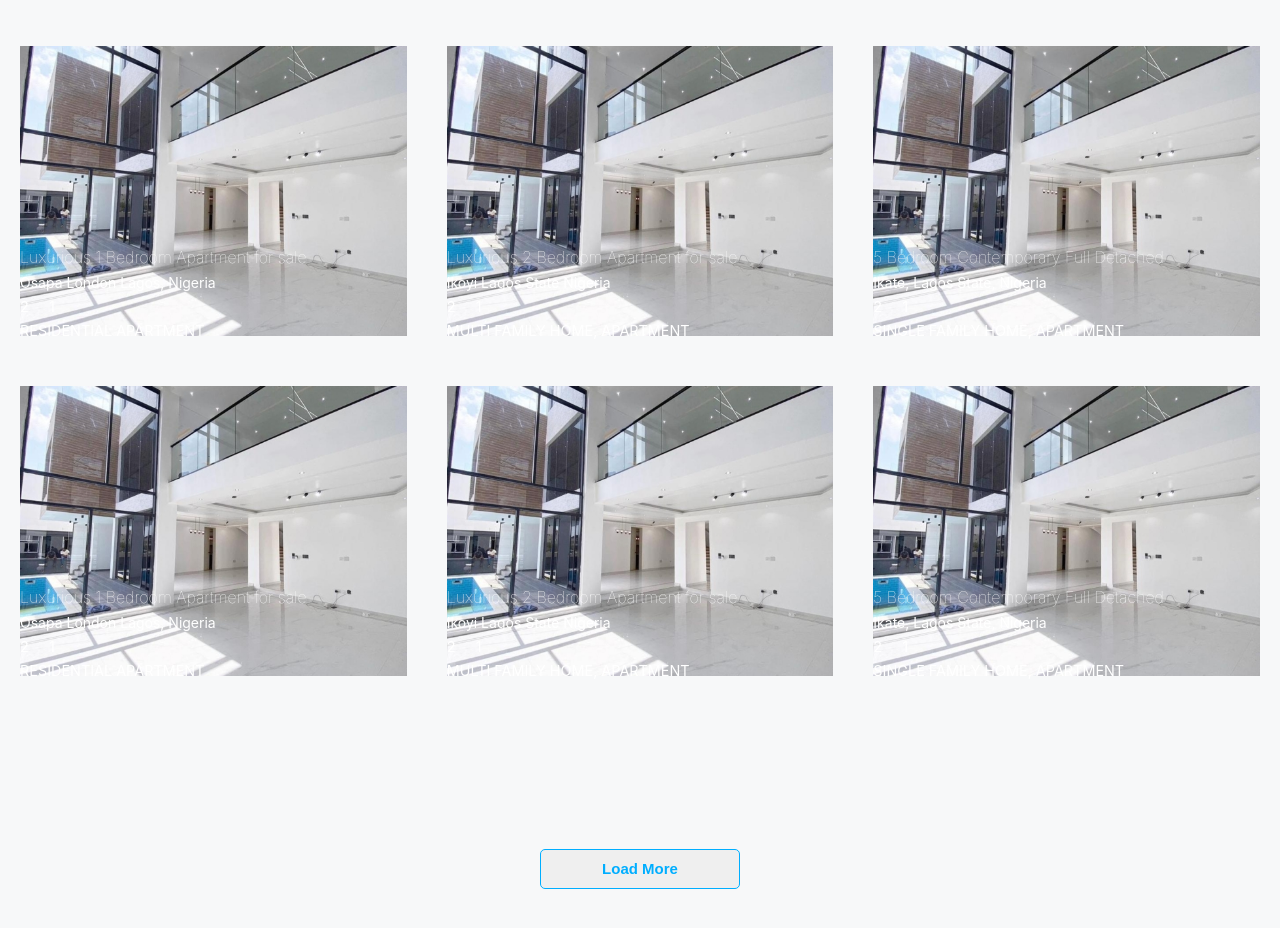
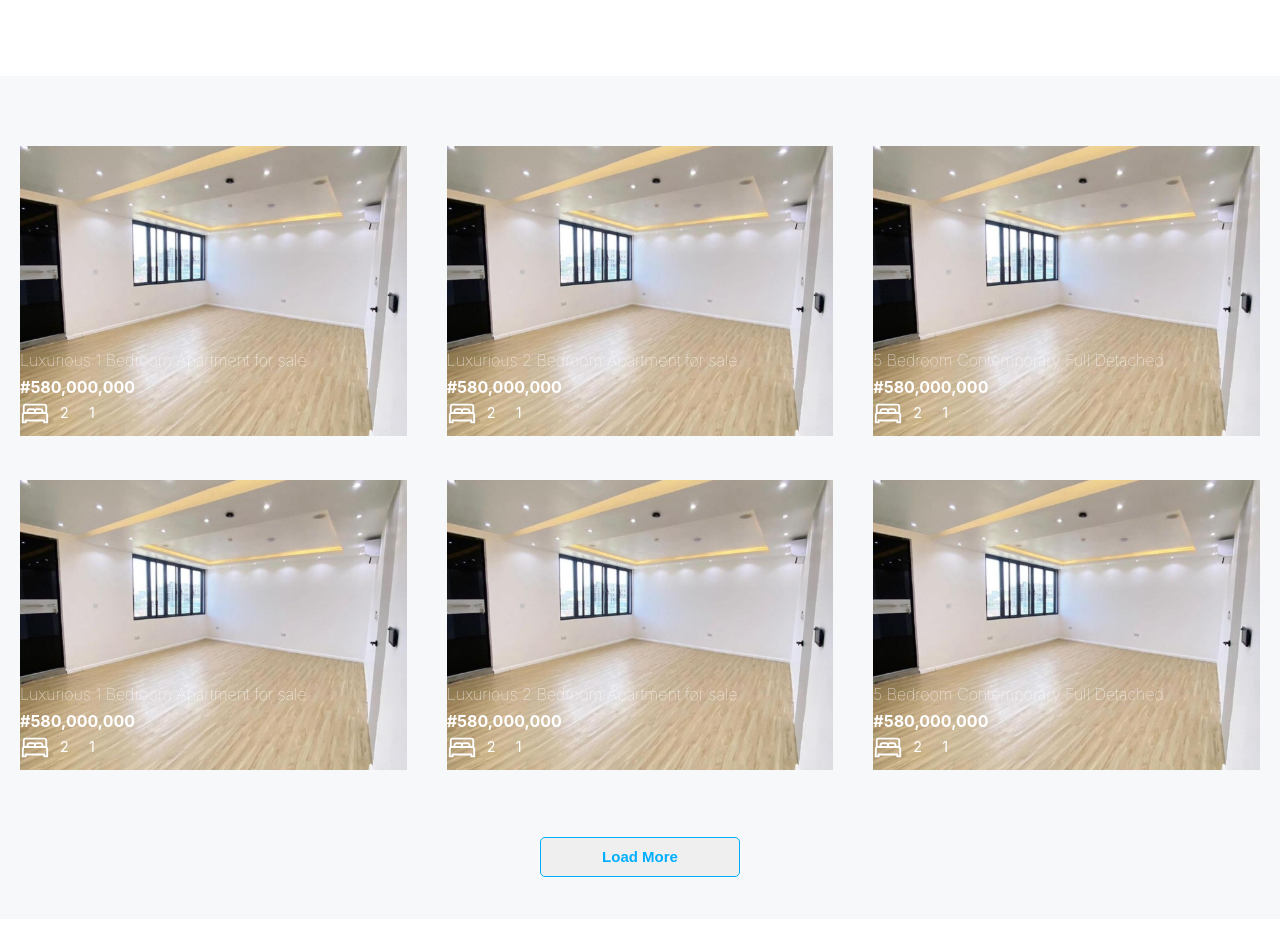
Before and after one commit to SudoSantos/joy-peace-realty, a React (Create React App) app: page / in a window 1280 px wide. Shown: the part 3760-4688 px from the top of the page. Built offline with nearby package versions, Linux system fonts and the light colour scheme.

Commit message:
modified finest section

```diff
--- a/src/components/Finest/Finest.css
+++ b/src/components/Finest/Finest.css
@@ -0,0 +1,6 @@
+.holder{
+    color: white;
+    /* border: 1px solid black; */
+    position: absolute;
+    top: 65%;
+}
--- a/src/components/Finest/Finest.jsx
+++ b/src/components/Finest/Finest.jsx
@@ -1,20 +1,71 @@
 import React from 'react'
-import image from '../../assets/FeaturedPimages/house2.jpg';
+import image from '../../assets/FeaturedPimages/house5.jpg';
 import '../FeaturedP/FeaturedP.css';
+import { LiaBedSolid } from "react-icons/lia";
+import './Finest.css';
 
 function Finest() {
   return (
-    <section style={{backgroundColor: '#f7f8f9', transform: 'translateY(-100px)'}}>
+    <section style={{backgroundColor: '#f7f8f9'}}>
 
         <section className="images-br">
 
         <div className="col">
             <img src={image}  alt=''/>
-            <div style={{transform: 'translateY(-100px)', color: 'white'}}>
+            <div className='holder'>
             <h4>Luxurious 1 Bedroom Apartment for sale</h4>
-            <p className="location">Osapa London Lagos, Nigeria</p>
+            <b className="location">#580,000,000</b>
+            <div style={{display:'flex', alignItems:'center', gap:'10px'}}>
+            <LiaBedSolid className="bedIcon" />
             <p className="num">2 &nbsp; &nbsp; 1</p>
-            <p className="num">RESIDENTIAL APARTMENT</p>
+            </div>
+
+            </div>
+        </div>
+
+
+        <div className="col">
+          <img src={image} alt='' />
+          <div className='holder'>
+            <h4>Luxurious 2 Bedroom Apartment for sale</h4>
+            <b className="location">#580,000,000</b>
+            <div style={{display:'flex', alignItems:'center', gap:'10px'}}>
+            <LiaBedSolid className="bedIcon" />
+            <p className="num">2 &nbsp; &nbsp; 1</p>
+            </div>
+
+          </div>
+        </div>
+
+
+        <div className="col">
+          <img src={image} alt='' />
+          <div className='holder'>
+            <h4>5 Bedroom Contemporary Full Detached</h4>
+            <b className="location">#580,000,000</b>
+            <div style={{display:'flex', alignItems:'center', gap:'10px'}}>
+            <LiaBedSolid className="bedIcon" />
+            <p className="num">2 &nbsp; &nbsp; 1</p>
+            </div>
+
+          </div>
+
+        </div>
+
+      </section>
+
+      <section className="images-br" style={{transform: 'translateY(-50px)'}}>
+
+        <div className="col">
+            <img src={image} alt='' />
+            <div className='holder'>
+              <h4>Luxurious 1 Bedroom Apartment for sale</h4>
+              <b className="location">#580,000,000</b>
+              <div style={{display:'flex', alignItems:'center', gap:'10px'}}>
+            <LiaBedSolid className="bedIcon" />
+            <p className="num">2 &nbsp; &nbsp; 1</p>
+            </div>
+
             </div>
 
         </div>
@@ -22,66 +73,34 @@ function Finest() {
 
         <div className="col">
           <img src={image} alt='' />
-          <div style={{transform: 'translateY(-100px)', color: 'white'}}>
+          <div className='holder'>
             <h4>Luxurious 2 Bedroom Apartment for sale</h4>
-            <p className="location">Ikoyi Lagos State Nigeria</p>
+            <b className="location">#580,000,000</b>
+            <div style={{display:'flex', alignItems:'center', gap:'10px'}}>
+            <LiaBedSolid className="bedIcon" />
             <p className="num">2 &nbsp; &nbsp; 1</p>
-            <p className="num">MULTI FAMILY HOME, APARTMENT</p>
+            </div>
+
           </div>
         </div>
 
 
         <div className="col">
           <img src={image} alt='' />
-          <div style={{transform: 'translateY(-100px)', color: 'white'}}>
+          <div className='holder'>
             <h4>5 Bedroom Contemporary Full Detached</h4>
-            <p className="location">Ikate, Lagos State, Nigeria</p>
+            <b className="location">#580,000,000</b>
+            <div style={{display:'flex', alignItems:'center', gap:'10px'}}>
+            <LiaBedSolid className="bedIcon" />
             <p className="num">2 &nbsp; &nbsp; 1</p>
-            <p className="num">SINGLE FAMILY HOME, APARTMENT</p>
-          </div>
-
-        </div>
-
-      </section>
-
-      <section className="images-br" style={{transform: 'translateY(-150px)'}}>
-
-        <div className="col">
-            <img src={image} alt='' />
-            <div style={{transform: 'translateY(-100px)', color: 'white'}}>
-              <h4>Luxurious 1 Bedroom Apartment for sale</h4>
-              <p className="location">Osapa London Lagos, Nigeria</p>
-              <p className="num">2 &nbsp; &nbsp; 1</p>
-              <p className="num">RESIDENTIAL APARTMENT</p>
             </div>
 
-        </div>
-
-
-        <div className="col">
-          <img src={image} alt='' />
-          <div style={{transform: 'translateY(-100px)', color: 'white'}}>
-            <h4>Luxurious 2 Bedroom Apartment for sale</h4>
-            <p className="location">Ikoyi Lagos State Nigeria</p>
-            <p className="num">2 &nbsp; &nbsp; 1</p>
-            <p className="num">MULTI FAMILY HOME, APARTMENT</p>
-          </div>
-        </div>
-
-
-        <div className="col">
-          <img src={image} alt='' />
-          <div style={{transform: 'translateY(-100px)', color: 'white'}}>
-            <h4>5 Bedroom Contemporary Full Detached</h4>
-            <p className="location">Ikate, Lagos State, Nigeria</p>
-            <p className="num">2 &nbsp; &nbsp; 1</p>
-            <p className="num">SINGLE FAMILY HOME, APARTMENT</p>
           </div>
         </div>
 
       </section>
 
-      <div className="ldmr" style={{transform: 'translateY(-150px)'}}>
+      <div className="ldmr" style={{transform: 'translateY(-50px)'}}>
         <button>Load More</button>
       </div>
 
```
